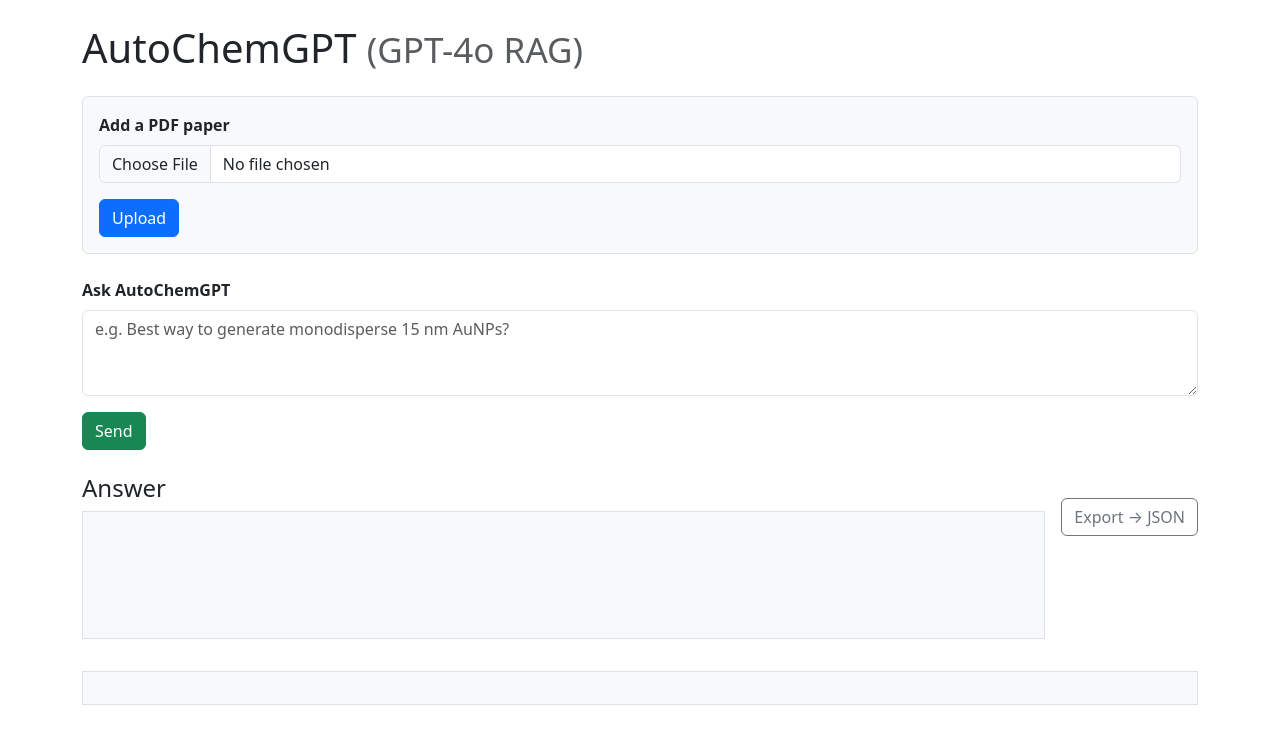
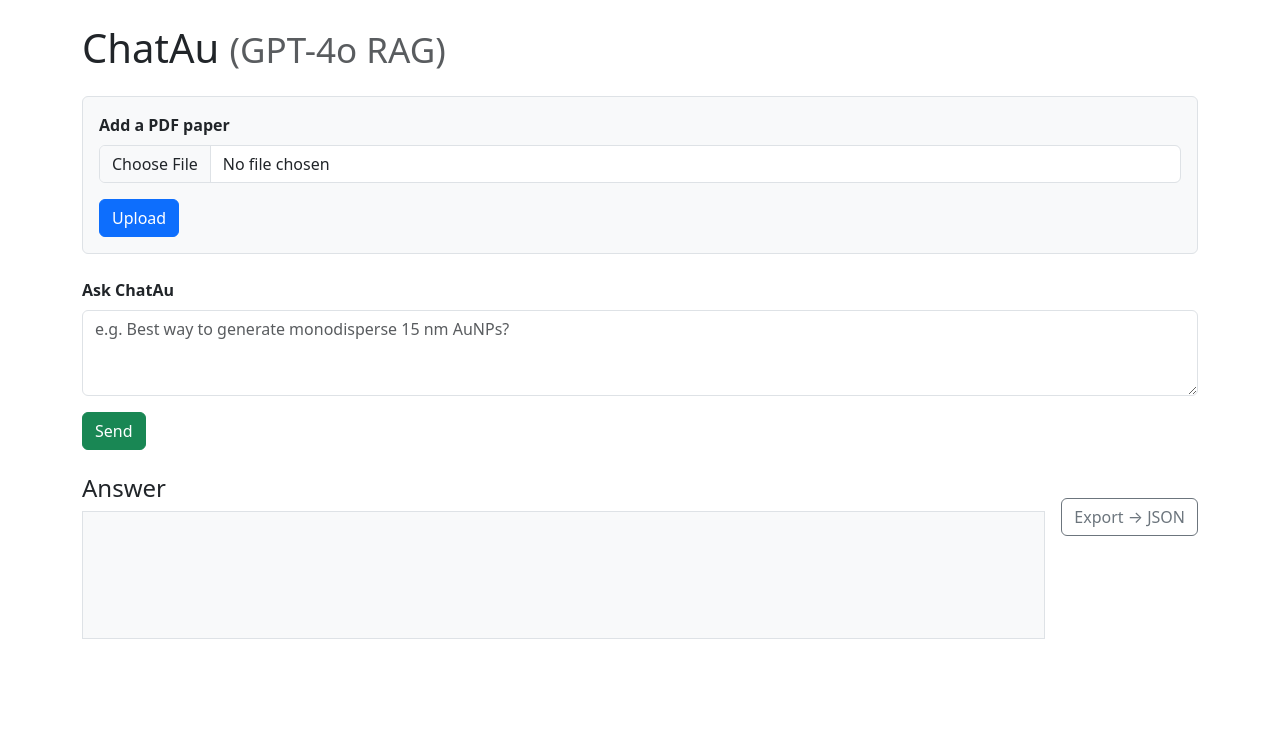
Before and after one commit to imraanykhan/ChatAuNP2, a Flask app: page / in a window 1280 px wide. Shown: the top 744 px of the page. Run offline with Flask 3, Linux system fonts and the light colour scheme; parts of the project's set-up code (start-up, migrations or seed data) failed here and were passed over.

Commit message:
Update index.html

```diff
--- a/templates/index.html
+++ b/templates/index.html
@@ -3,11 +3,11 @@
 <head>
   <meta charset="utf-8" />
   <meta name="viewport" content="width=device-width, initial-scale=1" />
-  <title>AutoChemGPT</title>
+  <title>ChatAu v1.1</title>
   <link href="https://cdn.jsdelivr.net/npm/bootstrap@5.3.3/dist/css/bootstrap.min.css" rel="stylesheet"/>
 </head>
 <body class="container py-4">
-  <h1 class="mb-4">AutoChemGPT <small class="text-muted fw-light">(GPT-4o RAG)</small></h1>
+  <h1 class="mb-4">ChatAu <small class="text-muted fw-light">(GPT-4o RAG)</small></h1>
 
   <!-- PDF upload -->
   <form id="uploadForm" action="/upload" method="post" enctype="multipart/form-data" class="mb-4 p-3 border rounded bg-light">
@@ -21,7 +21,7 @@
 
   <!-- Question input -->
   <div class="mb-3">
-    <label for="question" class="form-label fw-semibold">Ask AutoChemGPT</label>
+    <label for="question" class="form-label fw-semibold">Ask ChatAu</label>
     <textarea id="question" class="form-control" rows="3" placeholder="e.g. Best way to generate monodisperse 15 nm AuNPs?"></textarea>
   </div>
   <button id="sendBtn" class="btn btn-success mb-4">Send</button>
@@ -38,7 +38,8 @@
     </div>
   </div>
 
-  <pre id="output" class="border p-3 bg-light mt-3" style="white-space:pre-wrap;"></pre>
+  <!-- Hidden until JSON produced -->
+  <pre id="output" class="border p-3 bg-light mt-3 d-none" style="white-space:pre-wrap;"></pre>
 
   <!-- Scripts -->
   <script>
@@ -50,7 +51,6 @@
       const res  = await fetch('/upload', { method: 'POST', body: data });
       const json = await res.json();
       document.getElementById('uploadStatus').textContent = json.status === 'ok' ? '✓ uploaded' : 'upload failed';
-      // clear file input
       form.reset();
     });
 
@@ -82,14 +82,16 @@
       });
 
       if (!res.ok) {
-        const msg = await res.text();
-        alert('Parser error: ' + msg);
+        const { error } = await res.json();
+        alert('Parser error: ' + error);
         return;
       }
 
       const jsonData = await res.json();
       const pretty   = JSON.stringify(jsonData, null, 2);
-      document.getElementById('output').textContent = pretty;
+      const outputEl = document.getElementById('output');
+      outputEl.textContent = pretty;
+      outputEl.classList.remove('d-none');  // reveal block
 
       // Download file
       const blob = new Blob([pretty], { type: 'application/json' });
```
